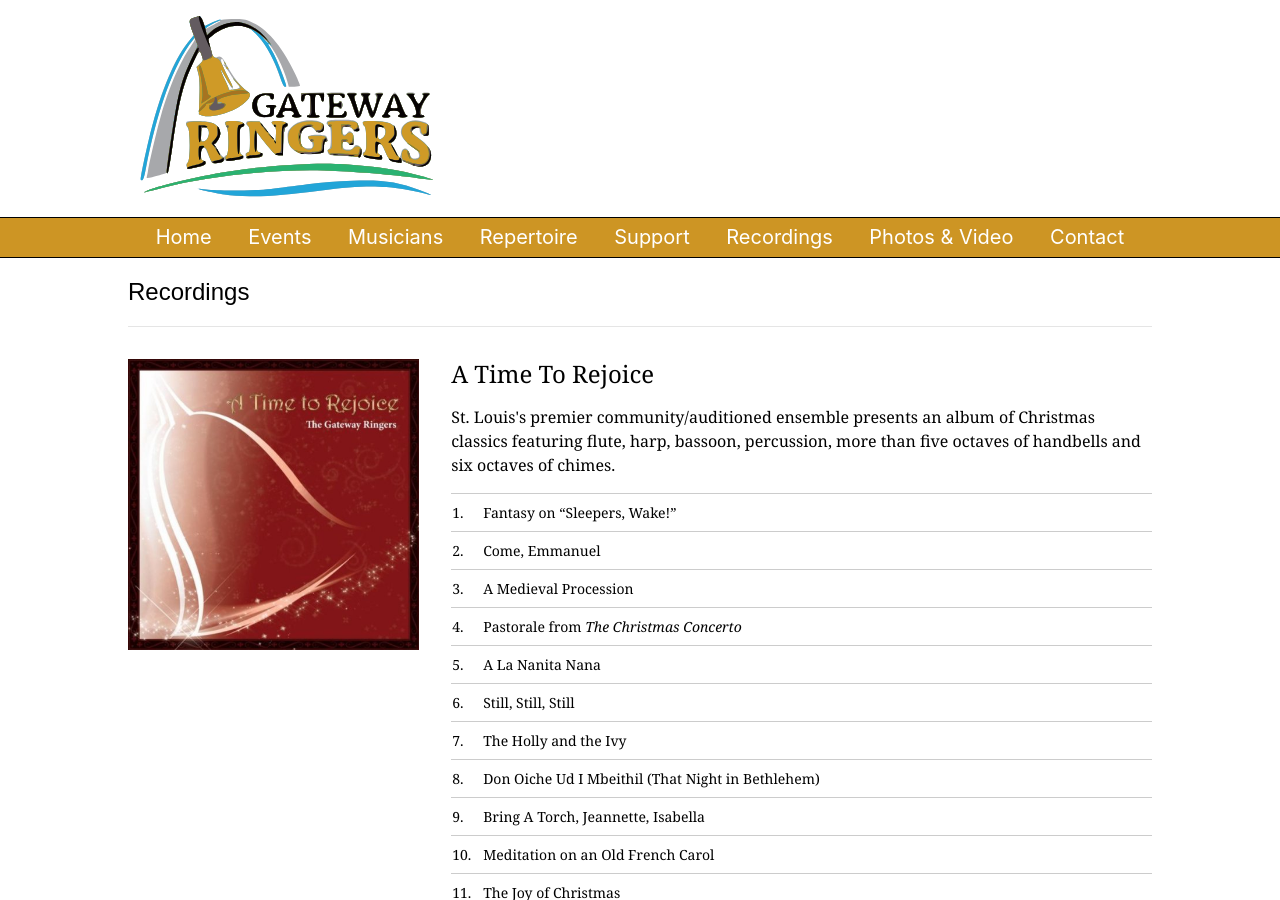
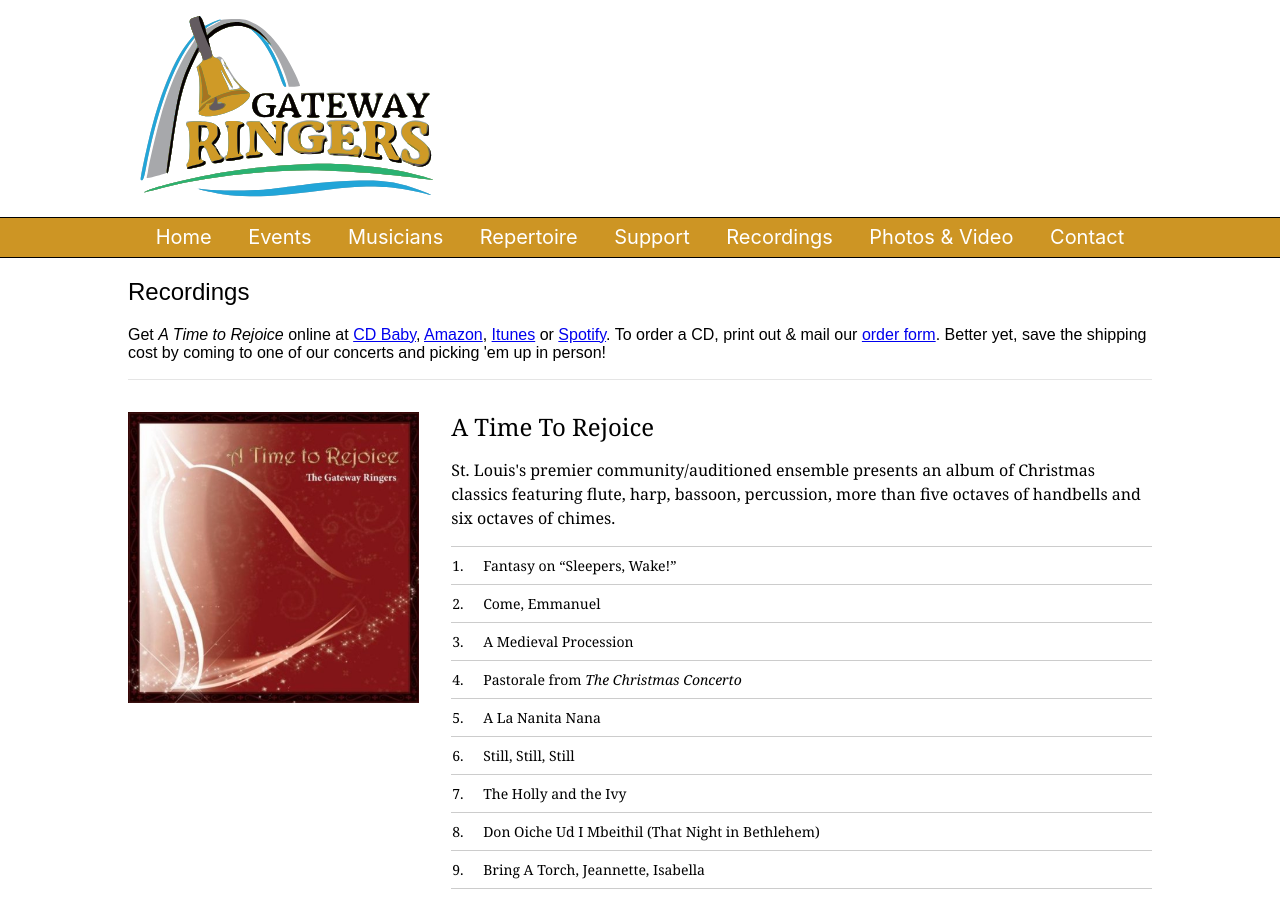
Before and after one commit to GatewayRingers/GatewayRingers.github.io, a Jekyll site: the page built from recordings.html, in a window 1280 px wide and 900 px high. Built offline with Jekyll 4.4.1, drawn with Linux system fonts in a browser that asks for light colours.

Commit message:
Update recordings.html

```diff
--- a/recordings.html
+++ b/recordings.html
@@ -3,6 +3,8 @@
 ---
 <section class="center avenir">
   <h2 class="fw1 ph3 ph0-l">Recordings</h2>
+  <p>Get <i>A Time to Rejoice</i> online at <a href="http://www.cdbaby.com/cd/thegatewayringers">CD Baby</a>, <a href="https://www.amazon.com/gp/product/B00AE6MAOY?ie=UTF8&keywords=gateway%20ringers&qid=1456803798&ref_=sr_1_2&sr=8-2">Amazon</a>, <a href="http://www.apple.com/itunes">Itunes</a> or <a href="http://www.spotify.com/us/">Spotify</a>. To order a CD, print out &amp; mail our </b><a href="/order_form">order form</a>.
+Better yet, save the shipping cost by coming to one of our concerts and picking 'em up in person!</p>
   <article class="bt bb b--black-10">
     <div class="pv4 ph3 ph0-l flex flex-column flex-row-ns">
       <div class="pr3-ns mb4 mb0-ns w-100 w-30-ns">
```
